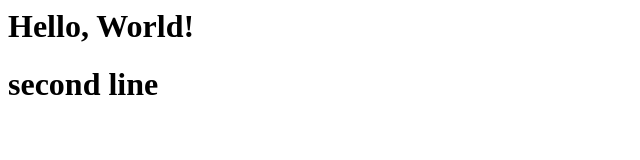
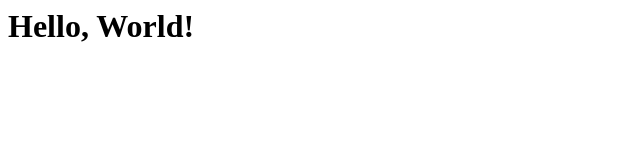
Before and after one commit to tattasseril/tattasseril.github.io, a plain HTML site: page index.html in a window 1280 px wide. Shown: the whole page, without its empty margins (0-640 px from the left). Drawn offline with Linux system fonts and the light colour scheme.

Commit message:
cleaned up additional line

```diff
--- a/index.html
+++ b/index.html
@@ -1,4 +1,3 @@
 <html>
     <h1>Hello, World!</h1>
-    <h1>second line </h1>
 </html>
```
